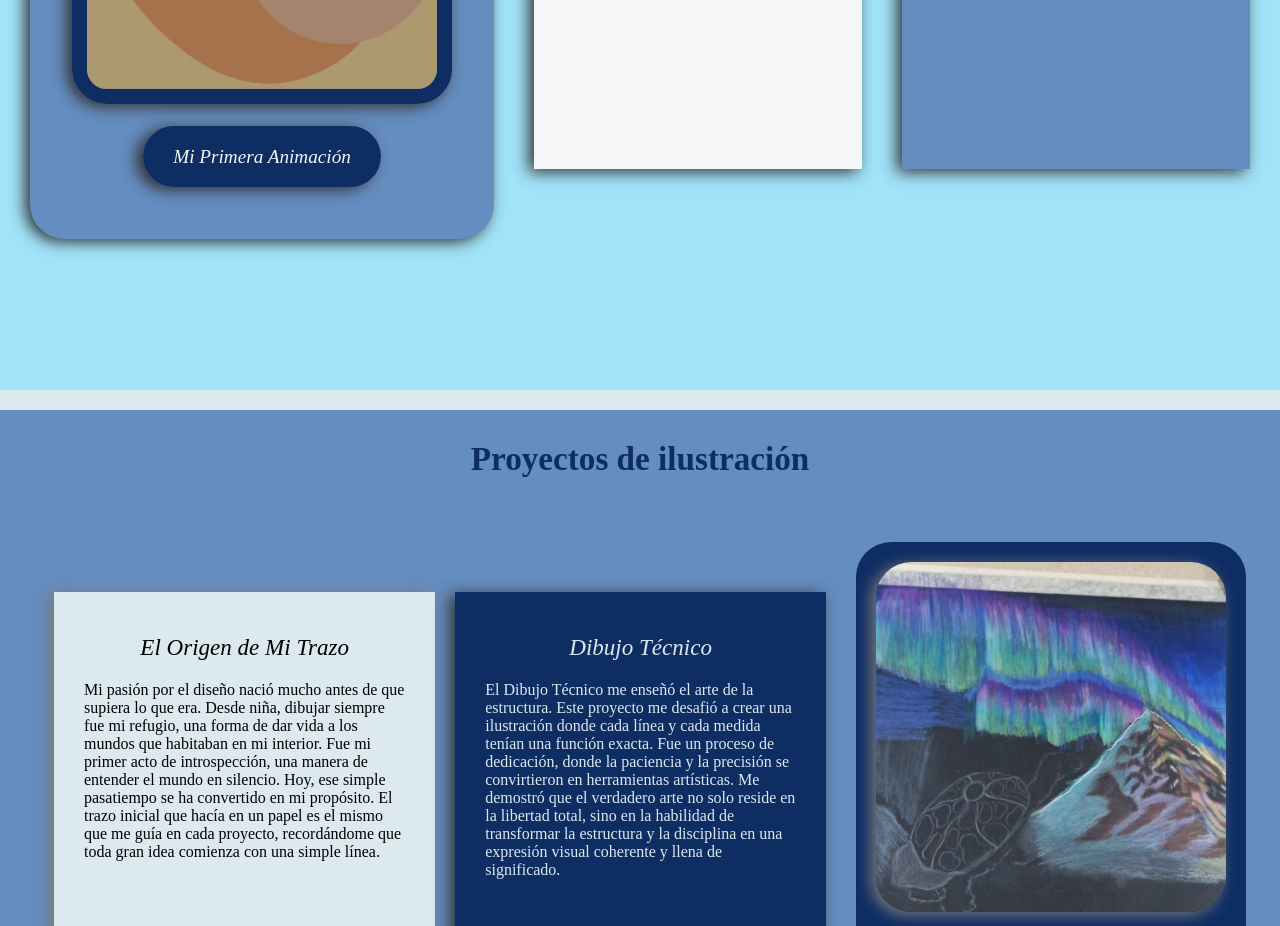
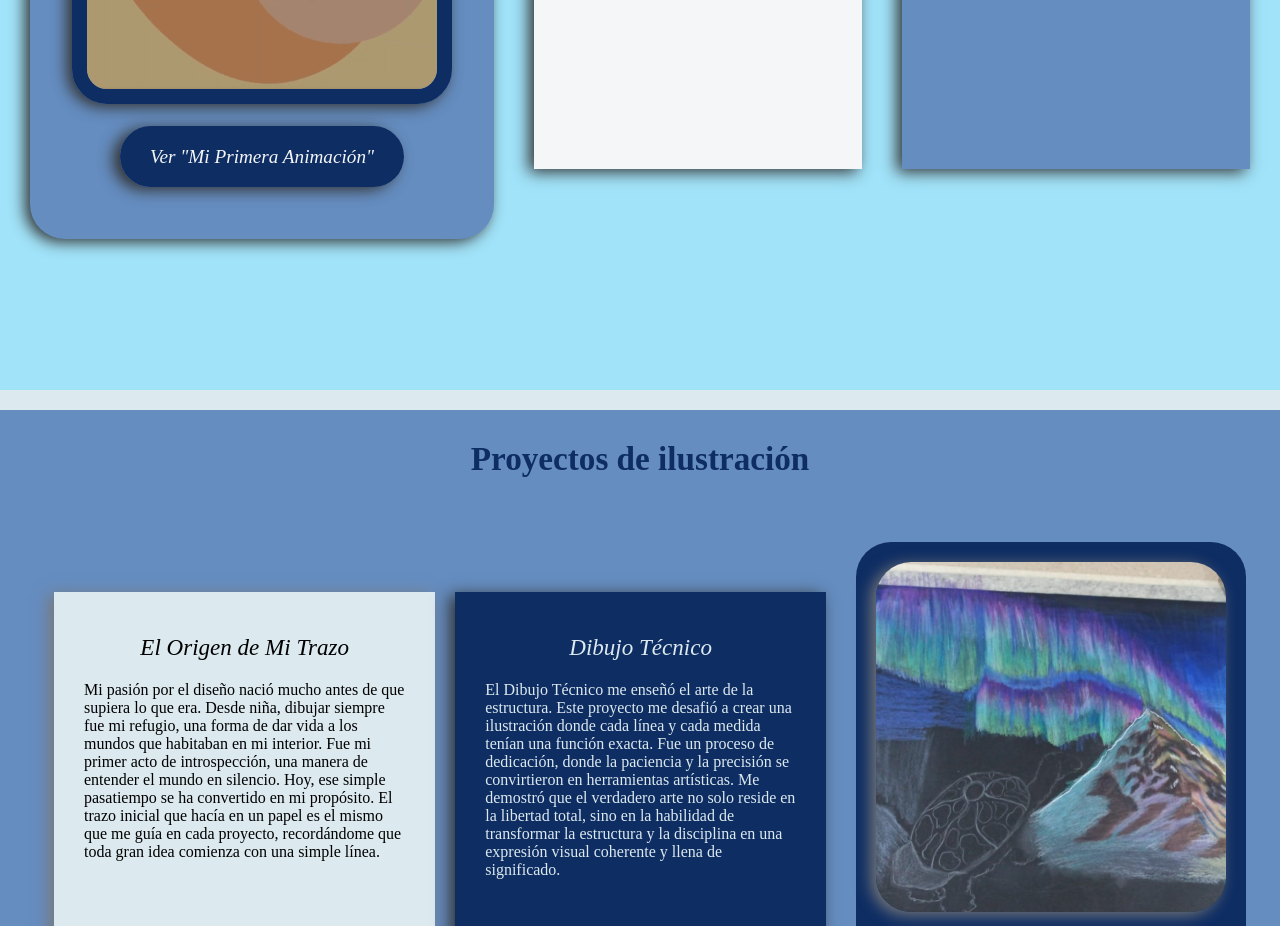
Before and after one commit to litha4/gema_condori, a plain HTML site: page portafolio.html in a window 1280 px wide. Shown: the part 2100-3026 px from the top of the page. Drawn offline with Linux system fonts and the light colour scheme; a web font is replaced by a local one.

Commit message:
pagina finalizada

```diff
--- a/portafolio.html
+++ b/portafolio.html
@@ -72,7 +72,7 @@
                         <img class="animacion_contenido_imagen_foto" src="imagenes/trabajo_a.png" alt="foto de Ucb La Paz">
                         <p class="animacion_contenido_imagen_circulo_1"> </p>
                         <p class="animacion_contenido_imagen_circulo_2"> </p>
-                        <h5 class="animacion_contenido_subtitulo"><a class="boton_destacados_1 " href="videos/Gema_Condori_Composicion.mp4" target="_blank">Mi Primera Animación</a></h5>
+                        <h5 class="animacion_contenido_subtitulo"><a class="boton_destacados_1 " href="videos/Gema_Condori_Composicion.mp4" target="_blank">Ver "Mi Primera Animación"</a></h5>
                     </div>
                     <div class="animacion_contenido_texto_1">
                         <h5 class="animacion_contenido_texto_titulo">Dando vida al proceso</h5>
```
